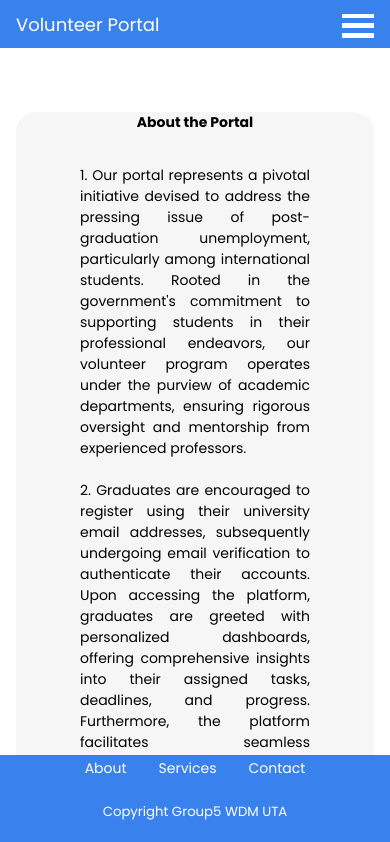
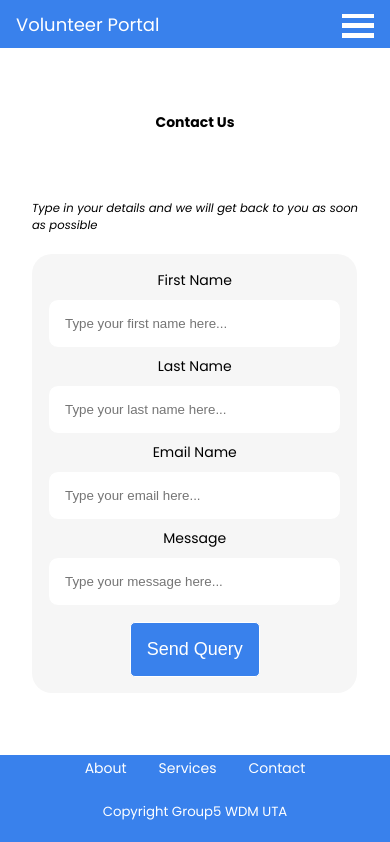
Before and after one commit to SankalpKadam/volunteer_program, a React (Create React App) app: page /contact in a window 390 px wide. Shown: the top 842 px of the page. Built offline with nearby package versions, Linux system fonts and the light colour scheme.

Commit message:
completed responsive contact page

```diff
--- a/src/App.js
+++ b/src/App.js
@@ -3,12 +3,13 @@ import { Route, Routes } from 'react-router-dom';
 import Homepage from './pages/Home';
 import About from './pages/About';
 import Services from './pages/Services';
+import Contact from './pages/Contact';
 function App() {
   return (
     <Routes>
       <Route path='/' element={<Homepage/>}/>
       <Route path='/about' element={<About/>}/>
-      <Route path='/contact' element={<About/>}/>
+      <Route path='/contact' element={<Contact/>}/>
       <Route path='/services' element={<Services/>}/>
     </Routes>
   );
--- /dev/null
+++ b/src/components/ContactPage/ContactPage.css
@@ -0,0 +1,99 @@
+.contactpage{
+    overflow-x: hidden;
+    width: 100%;
+    height: auto;
+}
+.contactpage__content{
+    display: flex;
+    flex-direction: column;
+    align-items: center;
+    justify-content: center;
+    margin: 4rem 1rem;
+    border-radius: 20px;
+    text-align: justify;
+
+
+}
+.contactpage__title{
+    margin-bottom: 2rem;
+    font-size: var(--text-3xl);
+    font-weight: bold;
+}
+.contactpage__form{
+    background-color: #f6f6f6;
+    padding: 1rem;
+    border-radius: 20px;
+    width: 100%;
+    text-align: center;
+}
+.contactpage__custominput{
+    position: relative;
+    cursor: pointer;
+    margin: 1rem 0;
+}
+.contactpage__submitBtn{
+    background-color: var(--background-color);
+    color: var(--text-color);
+    font-size: var(--text-lg);
+    border: 1px solid white;
+    border-radius: 5px;
+    padding: 1rem;
+    margin-top: 0.5rem;
+}
+.contactpage__input{
+    box-sizing: border-box;
+    display: block;
+    width: 100%;
+    border: 1px solid #f6f6f6;
+    padding: 1rem;
+    border-radius: 10px;
+    margin: 0.5rem 0;
+}
+.contactpage__label{
+    position: absolute;
+    left: 0;
+    top: 0;
+    padding: 0.8rem;
+    margin: 0rem;
+    white-space: nowrap;
+    transform: translate(0,0);
+    transform-origin: 0 0;
+}
+.contactpage__options{
+    position: fixed;
+    bottom: 0;
+    background-color: var(--background-color);
+    width: 100%;
+    text-align: center;
+}
+.contactpage__links{
+    color: var(--text-color);
+    text-decoration: none;
+    margin: 0 1rem;
+    font-size: var(--text-xl);
+}
+.contactpage__data{
+    margin: 0 4rem 2rem 4rem;
+
+}
+@media screen and (max-width:767px) {
+    .contactpage__data{
+        font-size: var(--text-sm);
+    margin: 1rem;
+
+    }
+    .contactpage__form{
+        width: 90%;
+    }
+    .contactpage__title{
+        margin-bottom: 2rem;
+        font-size: var(--text-sm);
+        font-weight: bold;
+    }
+    .contactpage__links{
+        color: var(--text-color);
+        text-decoration: none;
+        margin: 0 1rem;
+        font-size: var(--text-sm);
+    }
+}
--- /dev/null
+++ b/src/components/ContactPage/ContactPage.jsx
@@ -0,0 +1,59 @@
+// References - https://codepen.io/meodai/pen/rNedxBa
+import React from 'react';
+import './ContactPage.css';
+import Navbar from '../universalComponents/Navbar/Navbar';
+import { Link } from 'react-router-dom';
+const ContactPage = () => {
+    return (
+        <div className='contactpage'>
+            <Navbar items={["Login"]} />
+            <div className="contactpage__content">
+                <div className="contactpage__title">
+                    Contact Us
+                </div>
+                <div className="contactpage__data">
+                    <h5 style={{ "fontWeight": "normal", "fontStyle": "italic" }}>Type in your details and we will get back to you as soon as possible</h5>
+                    <form className='contactpage__form'>
+                        <label className='contactpage__custominput'>
+                            <span>First Name</span>
+
+                            <input type="text" name="" id="name" className='contactpage__input' placeholder='Type your first name here...' />
+                            {/* <span className='contactpage__label'>Type Full Name here...</span> */}
+                        </label>
+                        <label className='contactpage__custominput'>
+                            <span>Last Name</span>
+                            <input type="text" name="" id="name" className='contactpage__input' placeholder='Type your last name here...' />
+                            {/* <span className='contactpage__label'>Type Full Name here...</span> */}
+                        </label>
+                        <label className='contactpage__custominput'>
+                            <span>Email Name</span>
+
+                            <input type="text" name="" id="name" className='contactpage__input' placeholder='Type your email here...' />
+                            {/* <span className='contactpage__label'>Type Full Name here...</span> */}
+                        </label>
+                        <label className='contactpage__custominput'>
+                            <span>Message</span>
+
+                            <input type="text" name="" id="name" className='contactpage__input' placeholder='Type your message here...' />
+                            {/* <span className='contactpage__label'>Type Full Name here...</span> */}
+                        </label>
+                        <button type="submit" className='contactpage__submitBtn'>
+                            Send Query
+                        </button>
+                    </form>
+                </div>
+            </div>
+            <footer className='contactpage__options'>
+                <Link to="/about" className='contactpage__links'>About</Link>
+                <Link to="/services" className='contactpage__links'>Services</Link>
+                <Link to="/contact" className='contactpage__links'>Contact</Link>
+                <h5 style={{ "color": "white", "fontWeight": "normal" }}>
+
+                    Copyright Group5 WDM UTA
+                </h5>
+            </footer>
+        </div>
+    )
+}
+
+export default ContactPage
--- a/src/pages/Contact.jsx
+++ b/src/pages/Contact.jsx
@@ -0,0 +1,12 @@
+import React from 'react'
+import ContactPage from '../components/ContactPage/ContactPage'
+
+const Contact = () => {
+  return (
+    <div>
+      <ContactPage/>
+    </div>
+  )
+}
+
+export default Contact
```
